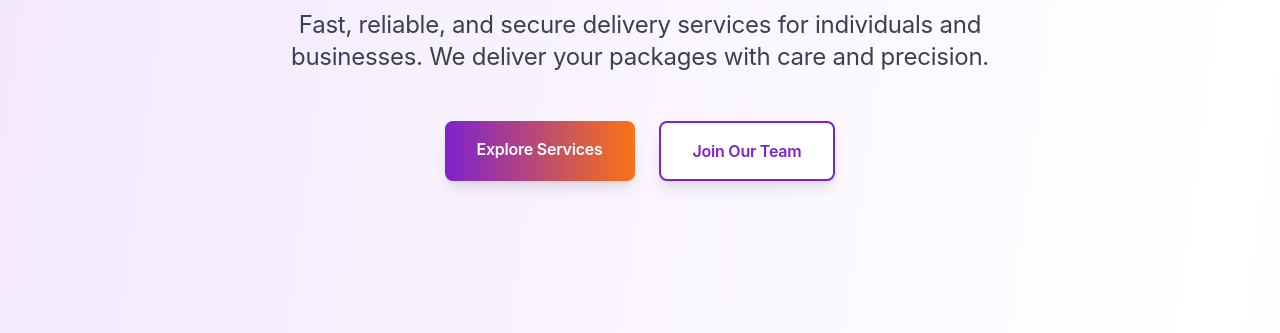
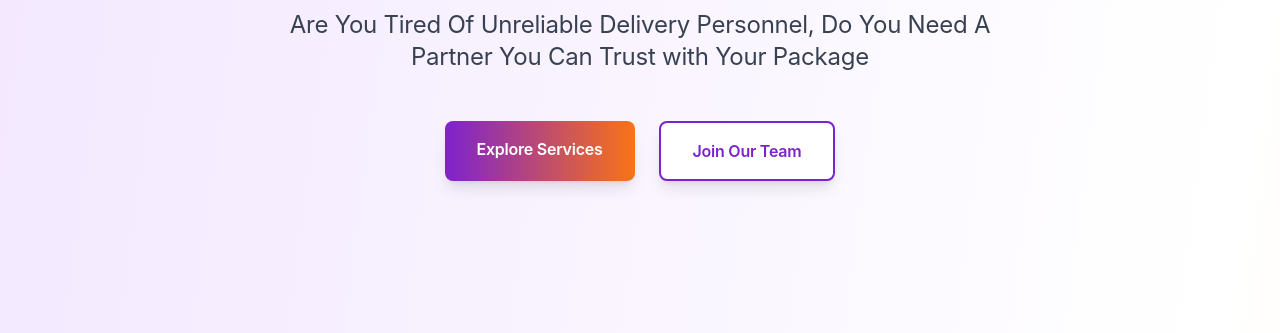
Before and after one commit to ObuliAbraham/baseflick-delivery, a website: page index.html in a window 1280 px wide. Shown: the part 223-556 px from the top of the page. Drawn offline with nearby package versions, Linux system fonts and the light colour scheme; a web font is replaced by a local one.

Commit message:
Updated the index.html

```diff
--- a/index.html
+++ b/index.html
@@ -267,7 +267,8 @@
   <section id="home" class="pt-32 pb-20 px-4 fade-in">
     <div class="max-w-6xl mx-auto text-center">
       <h1 class="text-6xl md:text-7xl font-extrabold mb-8 gradient-text tracking-tight">Your Trusted Delivery Partner</h1>
-      <p class="text-xl md:text-2xl text-gray-700 mb-12 max-w-3xl mx-auto leading-relaxed">Fast, reliable, and secure delivery services for individuals and businesses. We deliver your packages with care and precision.</p>
+      <p class="text-xl md:text-2xl text-gray-700 mb-12 max-w-3xl mx-auto leading-relaxed">Are You Tired Of Unreliable Delivery Personnel, Do You Need A Partner You
+        Can Trust with Your Package</p>
       <div class="flex flex-col md:flex-row justify-center gap-6">
         <a href="#services" class="bg-gradient-to-r from-purple-700 to-orange-500 text-white font-semibold px-8 py-4 rounded-lg shadow-lg hover:from-orange-500 hover:to-purple-700 transition-all duration-300 transform hover:-translate-y-1">
           Explore Services
```
